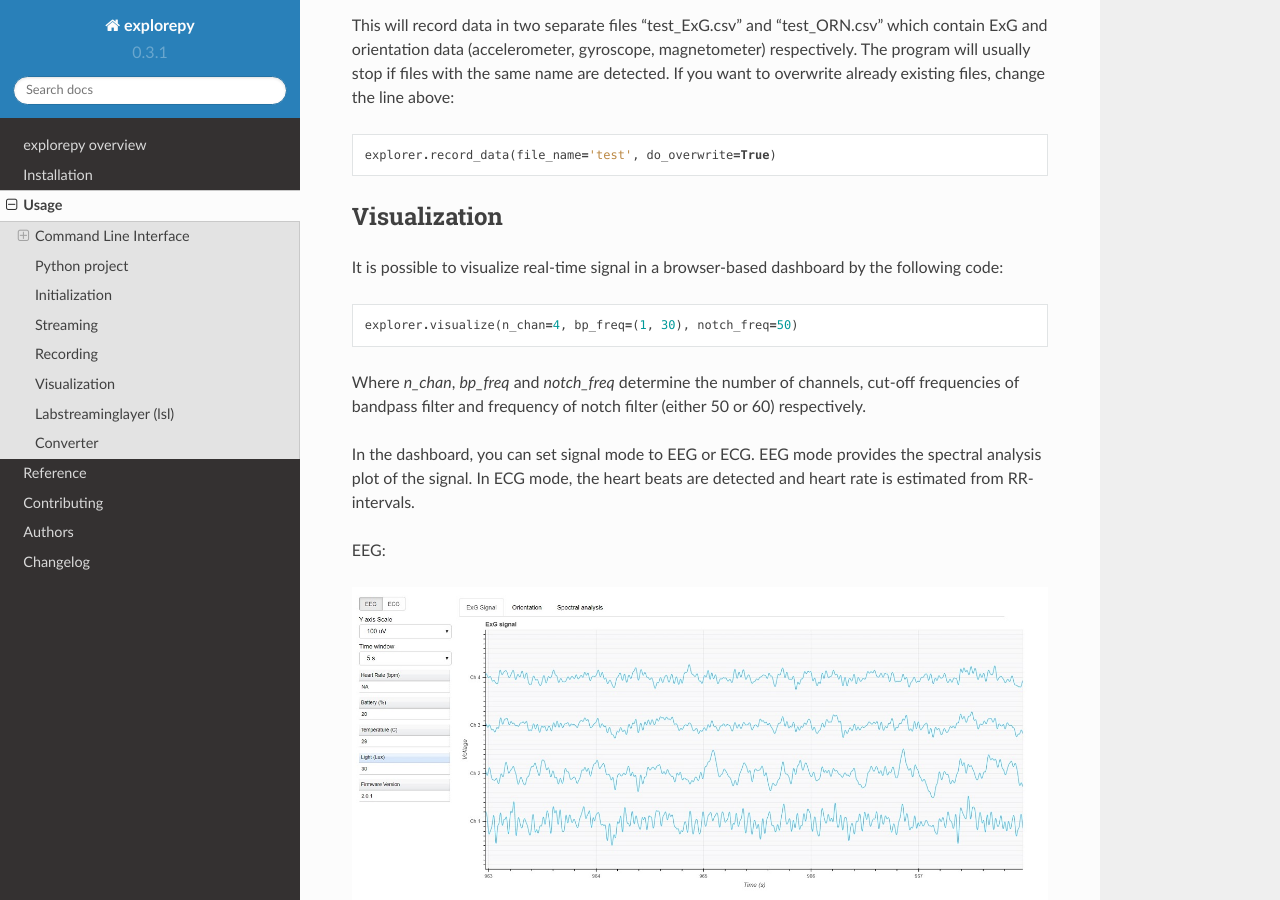
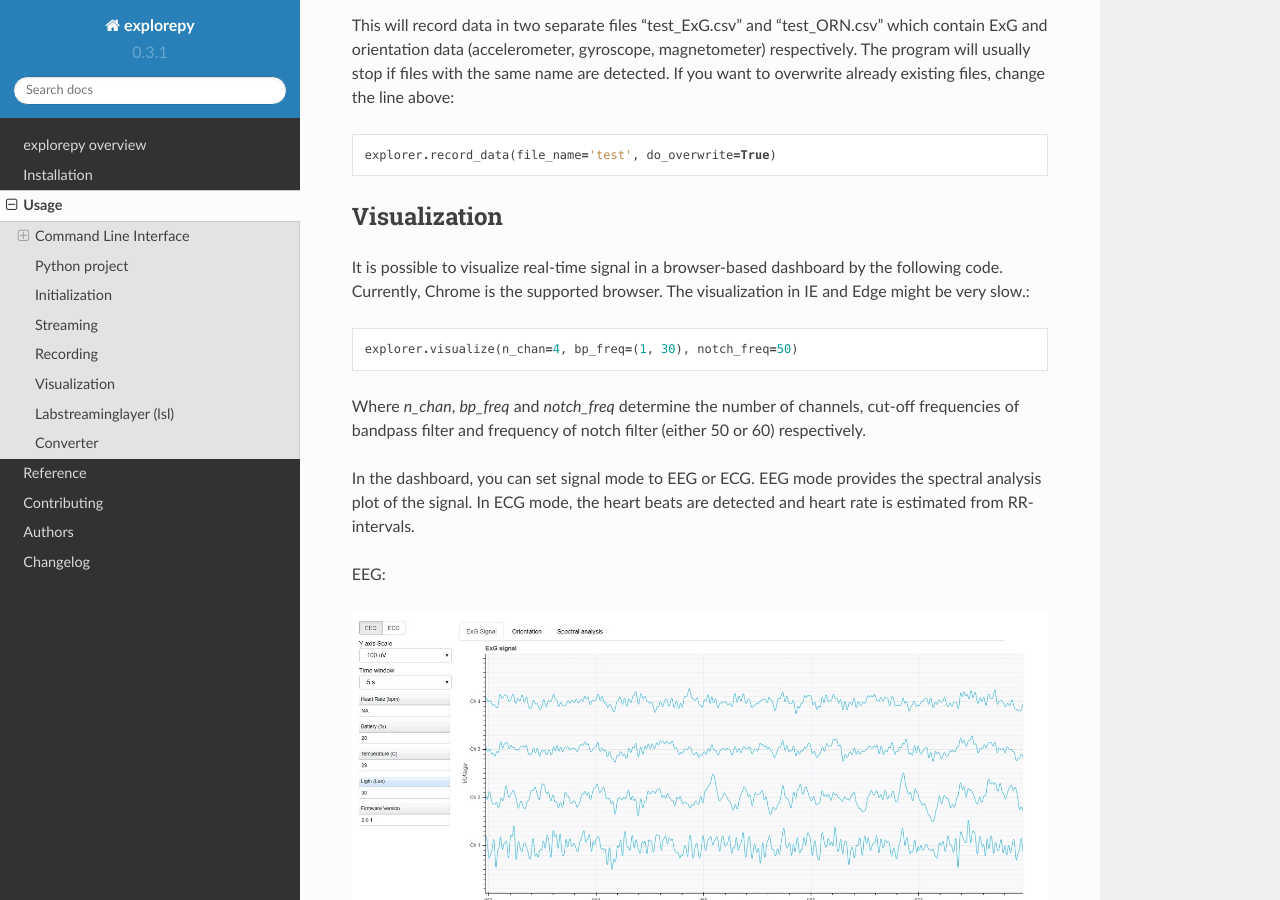
Before and after one commit to Mentalab-hub/explorepy, a Sphinx documentation site: the page built from docs/usage.rst, in a window 1280 px wide and 900 px high, scrolled down 2556 px. Built offline with Sphinx 7.4.7 and the Read the Docs theme 2.0.0, drawn with Linux system fonts in a browser that asks for light colours.

Commit message:
update docs

```diff
--- a/docs/usage.rst
+++ b/docs/usage.rst
@@ -118,7 +118,7 @@ The program will usually stop if files with the same name are detected. If you w
 
 Visualization
 ^^^^^^^^^^^^^
-It is possible to visualize real-time signal in a browser-based dashboard by the following code::
+It is possible to visualize real-time signal in a browser-based dashboard by the following code. Currently, Chrome is the supported browser. The visualization in IE and Edge might be very slow.::
 
 
     explorer.visualize(n_chan=4, bp_freq=(1, 30), notch_freq=50)
```
